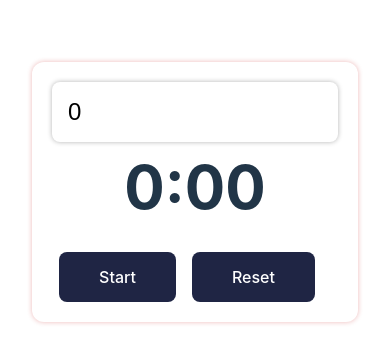
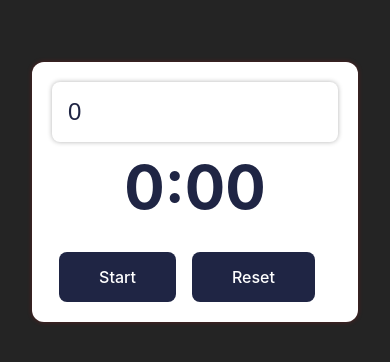
Before and after one commit to Capablecode/countdown-timer, a React (Vite) app: page / in a window 390 px wide. Shown: the part 230-592 px from the top of the page. Built offline with nearby package versions, Linux system fonts and the light colour scheme.

Commit message:
Fixing timeDisplay text color on mobile

```diff
--- a/src/index.css
+++ b/src/index.css
@@ -47,6 +47,7 @@ body {
   border-radius: 12px;
   background-color: #fff;
   box-shadow: 0 0 5px rgba(197, 21, 21, 0.3);
+  color: #1f2544;
 }
 
 h1 {
@@ -61,6 +62,7 @@ h1 {
   box-shadow: 0 0 5px rgb(0, 0, 0, 0.3);
   border-radius: 8px;
   outline: none;
+  color: #1f2544;
 }
 
 .button {
@@ -98,7 +100,7 @@ button:focus,
 button:focus-visible {
   outline: 4px auto -webkit-focus-ring-color;
 }
-
+/*
 @media (prefers-color-scheme: light) {
   :root {
     color: #213547;
@@ -110,7 +112,7 @@ button:focus-visible {
   button {
     background-color: #f9f9f9;
   }
-}
+} */
 
 @media (max-width: 375px) {
   .app {
```
